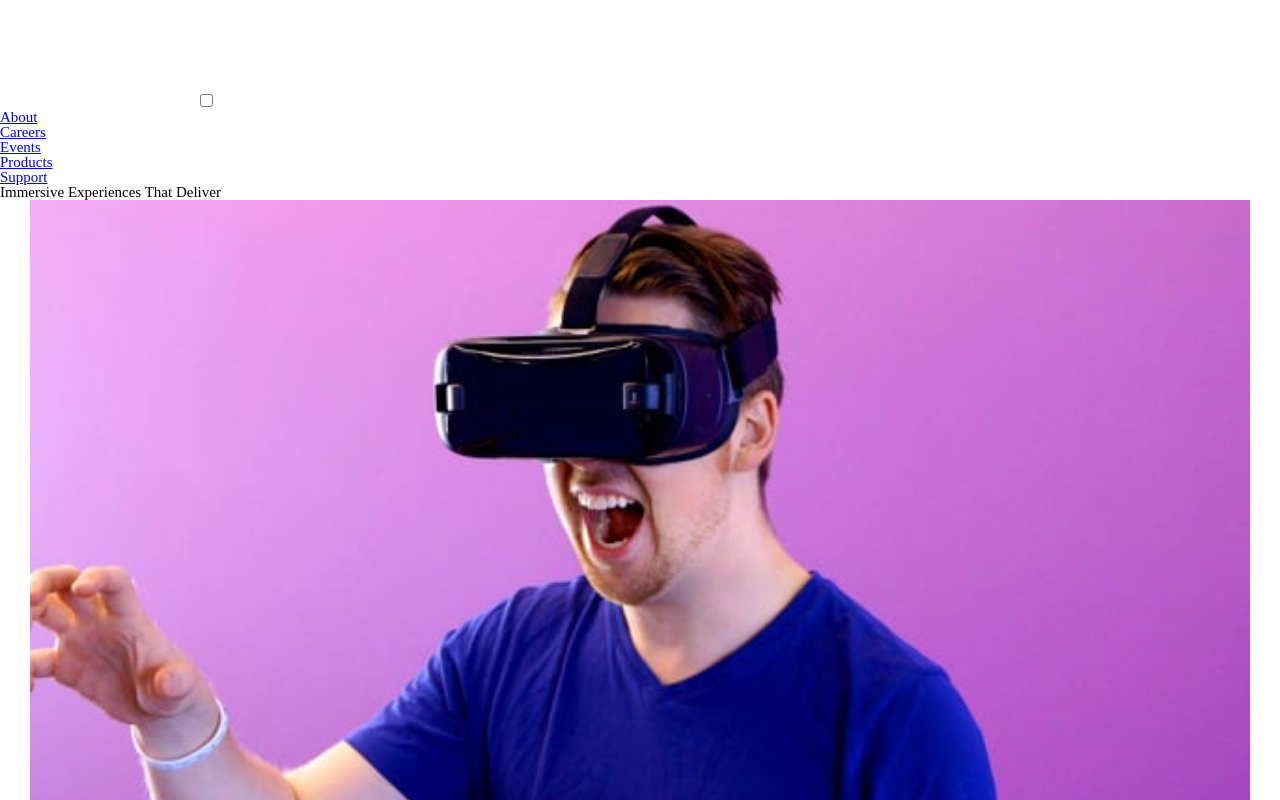
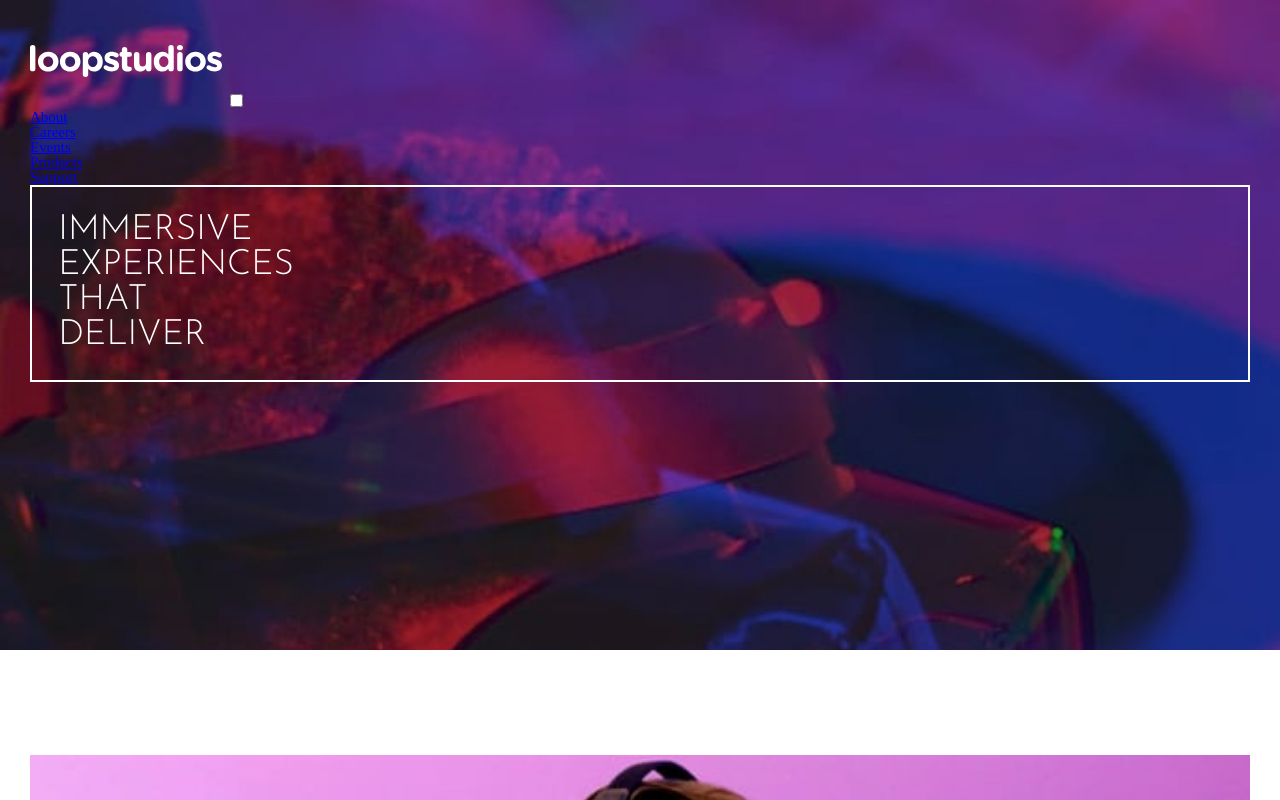
Before and after one commit to WilliamFischdick/Loopstudios, a plain HTML site: page index.html in a window 1280 px wide. Shown: the top 800 px of the page. Drawn offline with Linux system fonts and the light colour scheme.

Commit message:
:lipstick: feat: Adicionando a imagem de fundo do header e estilizando o titulo principal.

```diff
--- a/assets/style/header.css
+++ b/assets/style/header.css
@@ -0,0 +1,26 @@
+header {
+    background-image: url("../img/mobile/image-hero.jpg");
+    background-repeat: no-repeat;
+    background-size: cover;
+    height: 650px;
+    margin-bottom: 7em;
+    padding: 0 2em 0 2em;
+    display: flex;
+    flex-direction: column;
+
+}
+
+.tittle__container {
+    border-width: 2px;
+    border-style: solid;
+    border-color: var(--white);
+}
+
+.principal__tittle {
+    color: var(--white);
+    font-family: var(--font-tittle);
+    font-size: 35px;
+    text-align: left;
+    padding: .75em .75em .75em .75em;
+    text-transform: uppercase;
+}
--- a/index.html
+++ b/index.html
@@ -44,7 +44,7 @@
             </ul>
         </div>
         <div class="tittle__container">
-            <h1 class="principal__tittle">Immersive Experiences That Deliver</h1>
+            <h1 class="principal__tittle">Immersive <br> Experiences <br> That <br> Deliver</h1>
         </div>
     </header>
 
```
